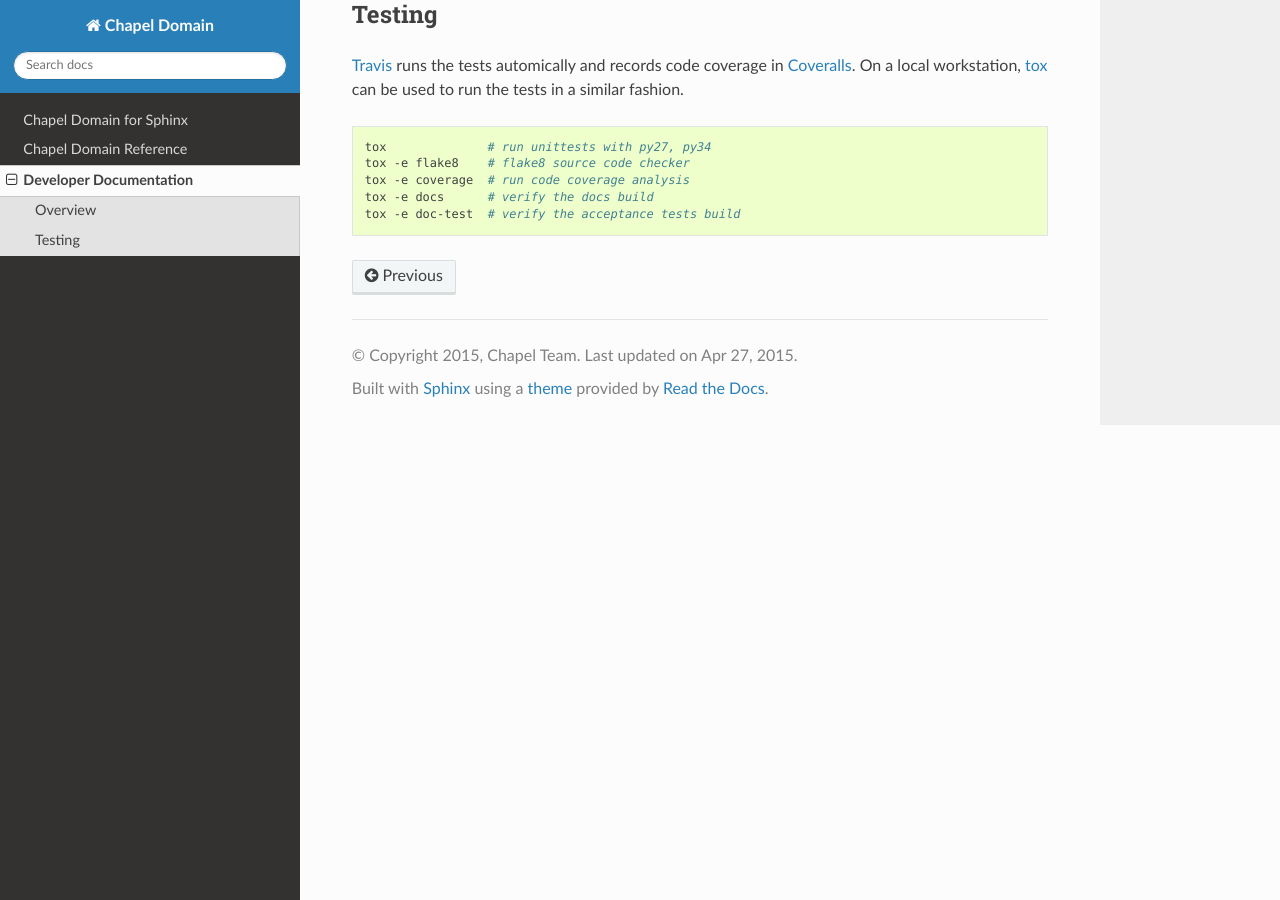
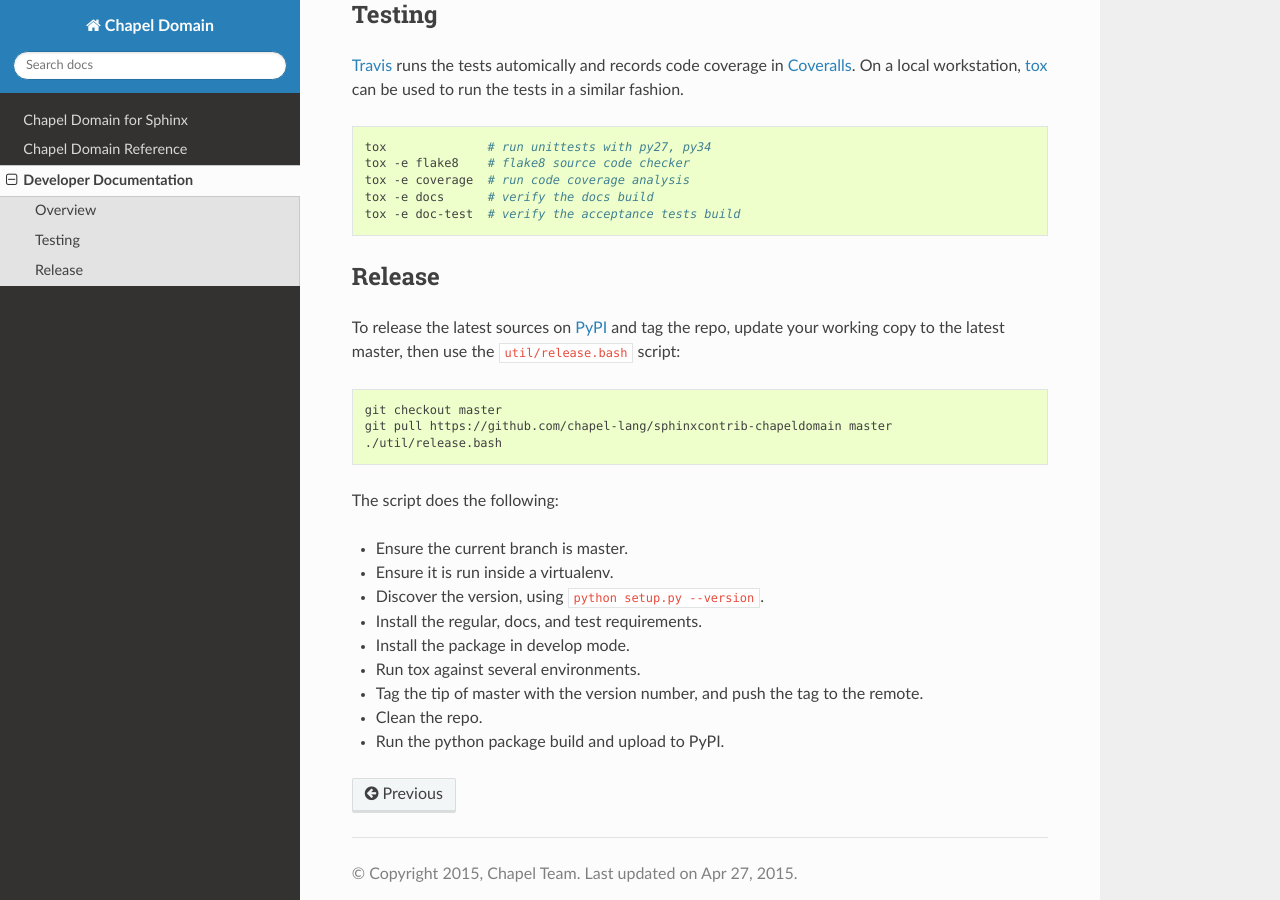
Before and after one commit to chapel-lang/sphinxcontrib-chapeldomain, a Sphinx documentation site: the page built from docs/developers.rst, in a window 1280 px wide and 900 px high, scrolled down 561 px. Built offline with Sphinx 7.4.7 and the Read the Docs theme 2.0.0, drawn with Linux system fonts in a browser that asks for light colours; the version number could not be read and is left out.

Commit message:
Add instructions to docs about release the package to PyPI.

```diff
--- a/docs/developers.rst
+++ b/docs/developers.rst
@@ -41,3 +41,30 @@ a local workstation, tox_ can be used to run the tests in a similar fashion.
 .. _Travis: https://travis-ci.org/chapel-lang/sphinxcontrib-chapeldomain
 .. _Coveralls: https://coveralls.io/r/chapel-lang/sphinxcontrib-chapeldomain?branch=master
 .. _tox: https://tox.readthedocs.org/en/latest/
+
+Release
+-------
+
+To release the latest sources on PyPI_ and tag the repo, update your working
+copy to the latest master, then use the ``util/release.bash`` script:
+
+.. code-block:: bash
+
+    git checkout master
+    git pull https://github.com/chapel-lang/sphinxcontrib-chapeldomain master
+    ./util/release.bash
+
+The script does the following:
+
+* Ensure the current branch is master.
+* Ensure it is run inside a virtualenv.
+* Discover the version, using ``python setup.py --version``.
+* Install the regular, docs, and test requirements.
+* Install the package in develop mode.
+* Run tox against several environments.
+* Tag the tip of master with the version number, and push the tag to the
+  remote.
+* Clean the repo.
+* Run the python package build and upload to PyPI.
+
+.. _PyPI: https://pypi.python.org/pypi/sphinxcontrib-chapeldomain
```
Also changed, not shown: 1 other file.
